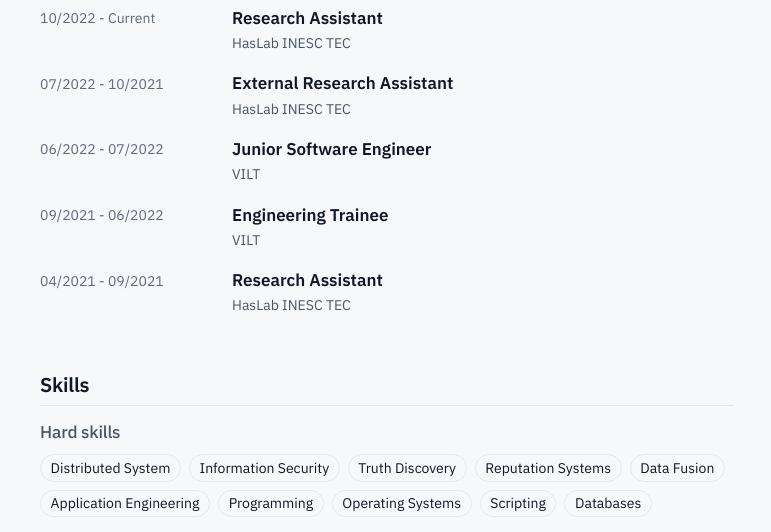
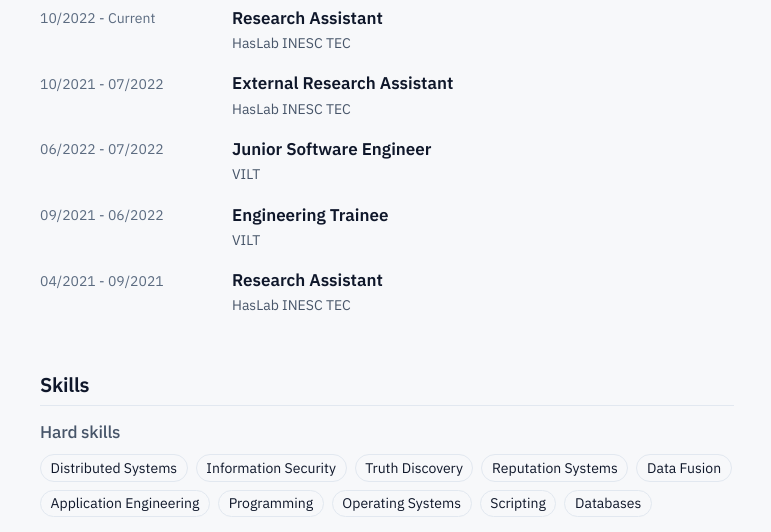
Before and after one commit to ribeiropdiogo/ribeiropdiogo.github.io, an Astro site: page /cv in a window 1280 px wide. Shown: the part 593-1125 px from the top of the page, 400-1171 px from the left. Built offline with nearby package versions, Linux system fonts and the light colour scheme; Astro itself is replaced by a stand-in of ours.

Commit message:
fix: correct CV date order and pluralise Distributed Systems

```diff
--- a/src/data/cv.ts
+++ b/src/data/cv.ts
@@ -10,14 +10,14 @@ export const education = [
 export const work = [
   { period: '02/2024 - Current', role: 'Invited Assistant', org: 'University of Minho' },
   { period: '10/2022 - Current', role: 'Research Assistant', org: 'HasLab INESC TEC' },
-  { period: '07/2022 - 10/2021', role: 'External Research Assistant', org: 'HasLab INESC TEC' },
+  { period: '10/2021 - 07/2022', role: 'External Research Assistant', org: 'HasLab INESC TEC' },
   { period: '06/2022 - 07/2022', role: 'Junior Software Engineer', org: 'VILT' },
   { period: '09/2021 - 06/2022', role: 'Engineering Trainee', org: 'VILT' },
   { period: '04/2021 - 09/2021', role: 'Research Assistant', org: 'HasLab INESC TEC' },
 ];
 
 export const hardSkills = [
-  'Distributed System',
+  'Distributed Systems',
   'Information Security',
   'Truth Discovery',
   'Reputation Systems',
--- a/src/pages/index.astro
+++ b/src/pages/index.astro
@@ -10,7 +10,7 @@ import { SITE, LINKS } from '../site';
 const photo = await getImage({ src: avatar, width: 512, height: 512, format: 'jpg' });
 
 // Taken from the "Hard-Skills" list on the CV.
-const interests = ['Truth Discovery', 'Reputation Systems', 'Data Fusion', 'Information Security', 'Distributed System'];
+const interests = ['Truth Discovery', 'Reputation Systems', 'Data Fusion', 'Information Security', 'Distributed Systems'];
 
 const recent = (await getTimeline()).slice(0, 6);
 
```
